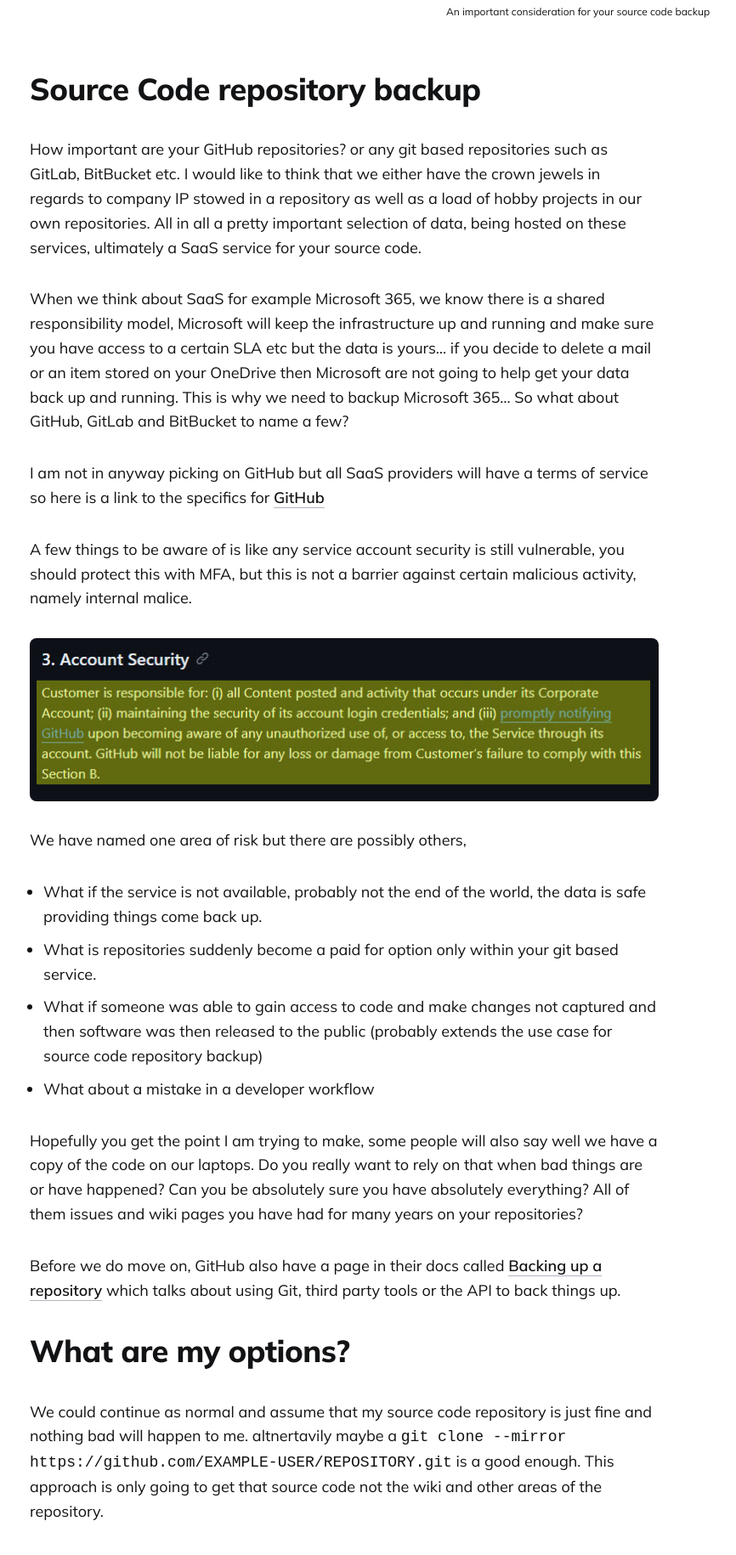
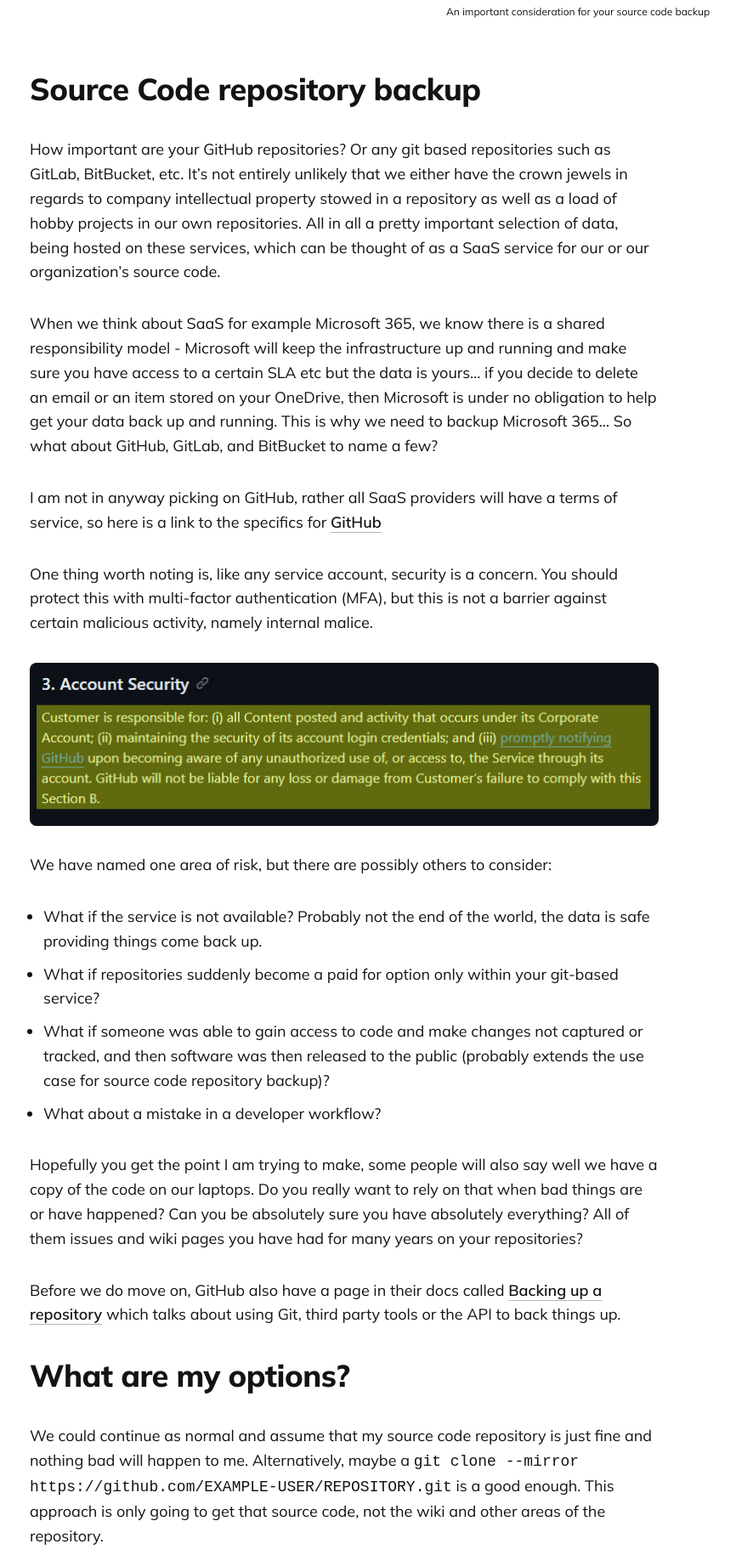
Before and after one commit to newellbrandon/kastendevhub.github.io, a Jekyll site: the page built from _posts/2024-04-22-source-code-repo-backup.md, in a window 1280 px wide, cut to the strip 764-2594 px from the top of the page. Shown: the whole strip at 85% size, without its empty margins (235-1101 px from the left). Built offline with Jekyll 4.4.1, drawn with Linux system fonts in a browser that asks for light colours; comment, search, counter and statistics services are not loaded; some of the changed text lies outside the part shown.

Commit message:
Update 2024-04-22-source-code-repo-backup.md

````diff
--- a/_posts/2024-04-22-source-code-repo-backup.md
+++ b/_posts/2024-04-22-source-code-repo-backup.md
@@ -13,22 +13,22 @@ title: "Source Code Repository Backup"
 
 # Source Code repository backup
 
-How important are your GitHub repositories? or any git based repositories such as GitLab, BitBucket etc. I would like to think that we either have the crown jewels in regards to company IP stowed in a repository as well as a load of hobby projects in our own repositories. All in all a pretty important selection of data, being hosted on these services, ultimately a SaaS service for your source code.
+How important are your GitHub repositories? Or any git based repositories such as GitLab, BitBucket, etc. It's not entirely unlikely that we either have the crown jewels in regards to company intellectual property stowed in a repository as well as a load of hobby projects in our own repositories. All in all a pretty important selection of data, being hosted on these services, which can be thought of as a SaaS service for our or our organization's source code.
 
-When we think about SaaS for example Microsoft 365, we know there is a shared responsibility model, Microsoft will keep the infrastructure up and running and make sure you have access to a certain SLA etc but the data is yours... if you decide to delete a mail or an item stored on your OneDrive then Microsoft are not going to help get your data back up and running. This is why we need to backup Microsoft 365... So what about GitHub, GitLab and BitBucket to name a few?
+When we think about SaaS for example Microsoft 365, we know there is a shared responsibility model - Microsoft will keep the infrastructure up and running and make sure you have access to a certain SLA etc but the data is yours... if you decide to delete an email or an item stored on your OneDrive, then Microsoft is under no obligation to help get your data back up and running. This is why we need to backup Microsoft 365... So what about GitHub, GitLab, and BitBucket to name a few?
 
-I am not in anyway picking on GitHub but all SaaS providers will have a terms of service so here is a link to the specifics for [GitHub](https://docs.github.com/en/site-policy/github-terms/github-corporate-terms-of-service)
+I am not in anyway picking on GitHub, rather all SaaS providers will have a terms of service, so here is a link to the specifics for [GitHub](https://docs.github.com/en/site-policy/github-terms/github-corporate-terms-of-service)
 
-A few things to be aware of is like any service account security is still vulnerable, you should protect this with MFA, but this is not a barrier against certain malicious activity, namely internal malice.
+One thing worth noting is, like any service account, security is a concern. You should protect this with multi-factor authentication (MFA), but this is not a barrier against certain malicious activity, namely internal malice.
 
-![](/images/posts/2024-04-22-source-code-repo-backup/1.jpg)
+![GitHub Terms of Service for Account Security](/images/posts/2024-04-22-source-code-repo-backup/1.jpg)
 
-We have named one area of risk but there are possibly others,
+We have named one area of risk, but there are possibly others to consider:
 
-- What if the service is not available, probably not the end of the world, the data is safe providing things come back up.
-- What is repositories suddenly become a paid for option only within your git based service.
-- What if someone was able to gain access to code and make changes not captured and then software was then released to the public (probably extends the use case for source code repository backup)
-- What about a mistake in a developer workflow
+- What if the service is not available? Probably not the end of the world, the data is safe providing things come back up.
+- What if repositories suddenly become a paid for option only within your git-based service?
+- What if someone was able to gain access to code and make changes not captured or tracked, and then software was then released to the public (probably extends the use case for source code repository backup)?
+- What about a mistake in a developer workflow?
 
 Hopefully you get the point I am trying to make, some people will also say well we have a copy of the code on our laptops. Do you really want to rely on that when bad things are or have happened? Can you be absolutely sure you have absolutely everything? All of them issues and wiki pages you have had for many years on your repositories?
 
@@ -36,19 +36,19 @@ Before we do move on, GitHub also have a page in their docs called [Backing up a
 
 # What are my options?
 
-We could continue as normal and assume that my source code repository is just fine and nothing bad will happen to me. altnertavily maybe a `git clone --mirror https://github.com/EXAMPLE-USER/REPOSITORY.git` is a good enough. This approach is only going to get that source code not the wiki and other areas of the repository.
+We could continue as normal and assume that my source code repository is just fine and nothing bad will happen to me. Alternatively, maybe a `git clone --mirror https://github.com/EXAMPLE-USER/REPOSITORY.git` is a good enough. This approach is only going to get that source code, not the wiki and other areas of the repository.
 
 We could incorporate the above into a script and then let our backup tool of choice maybe pick that file up on a schedule, again this might be sufficient.
 
 Maybe we could create another script that interacts with the API to again pull down the data we want to protect including the wiki, issues and discussions of our repository. Which then is picked up by a broader backup job.
 
-Or in this post I am going to talk about how we can achieve this using Kasten plus a Kanister blueprint with an open source project called [gickup](https://github.com/cooperspencer/gickup).
+Or, perhaps the best option, we can protect our source code using Kasten plus a Kanister blueprint with an open source project called [gickup](https://github.com/cooperspencer/gickup).
 
 # The Goal
 
-I will say now that this is a work in progress and a look at the art of the possible of both Kanister blueprints and how this can be used to orchestrate other third party tools with Kasten to provide an orchestrated way to protect different workloads.
+I will say now that this is a work-in-progress and a look at the art of the possible of both Kanister blueprints and how this can be used to orchestrate other third-party tools with Kasten to provide an orchestrated way to protect different workloads.
 
-The goal of this project is to provide a template for using Gickup within a Kubernetes cluster and then leveraging Kasten K10 to orchestrate Source Code Repository backups to an Object Storage location of which this could be immutable.
+The goal of this project is to provide a template for using Gickup within a Kubernetes cluster and then leveraging Kasten K10 to orchestrate Source Code Repository backups to an Object Storage location, which can be immutable and thus protected from ransomware attacks.
 
 To achieve this we are going to create the following in our Kubernetes cluster, in a dedicated namespace.
 
@@ -119,7 +119,7 @@ spec:
           persistentVolumeClaim:
             claimName: gickup-pvc
 ```
-Next is the configmap, you will need to add your user, included repos (if none are added then all repos will be collected), you can also define how many copies you would like to keep within the Persistent Volume Claim and a logging option as well.
+Next is the configmap, in which you will need to add your user, included repos (if none are added then all repos will be collected), as well as defining how many copies you would like to keep within the Persistent Volume Claim and a logging option as well.
 ```
 apiVersion: v1
 kind: ConfigMap
@@ -151,7 +151,7 @@ data:
         maxage: 7 # keep logs for 7 days
 ```
 
-For this iteration we are still using a Deployment and PVC scenario and later on we will try and enhance this so that you do not need to have the pod running continously using built in Kanister functions to achieve this.
+For this iteration we are still using a Deployment and PVC scenario and later on we will try and enhance this so that you do not need to have the pod running continously using built-in Kanister functions to achieve this.
 
 ```
 apiVersion: v1
@@ -257,3 +257,7 @@ actions:
 # Create the Backup Policy and Location Profile
 
 To finish this off you will need a location profile configured within Kasten and then create a policy that uses the gickup namespace.
+
+# Conclusion
+
+Much like any SaaS solution, we need to be mindful of protecting our source code hosted "in the cloud." All too often, people and organizations alike place blind faith in SaaS providers that their data is being backed up and protected, however that often is very much not the case.
````
Also changed, not shown: other parts of _posts/2024-04-22-source-code-repo-backup.md (+3 -3 lines).
